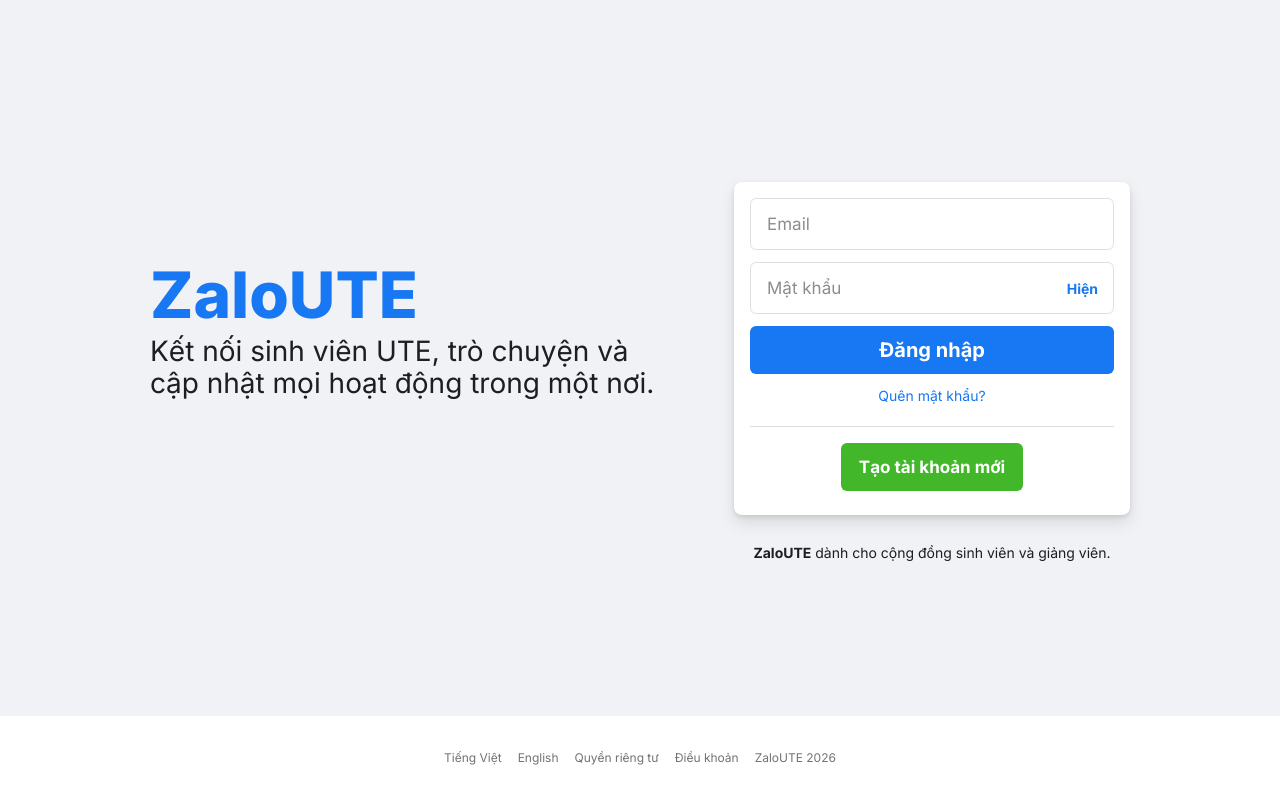
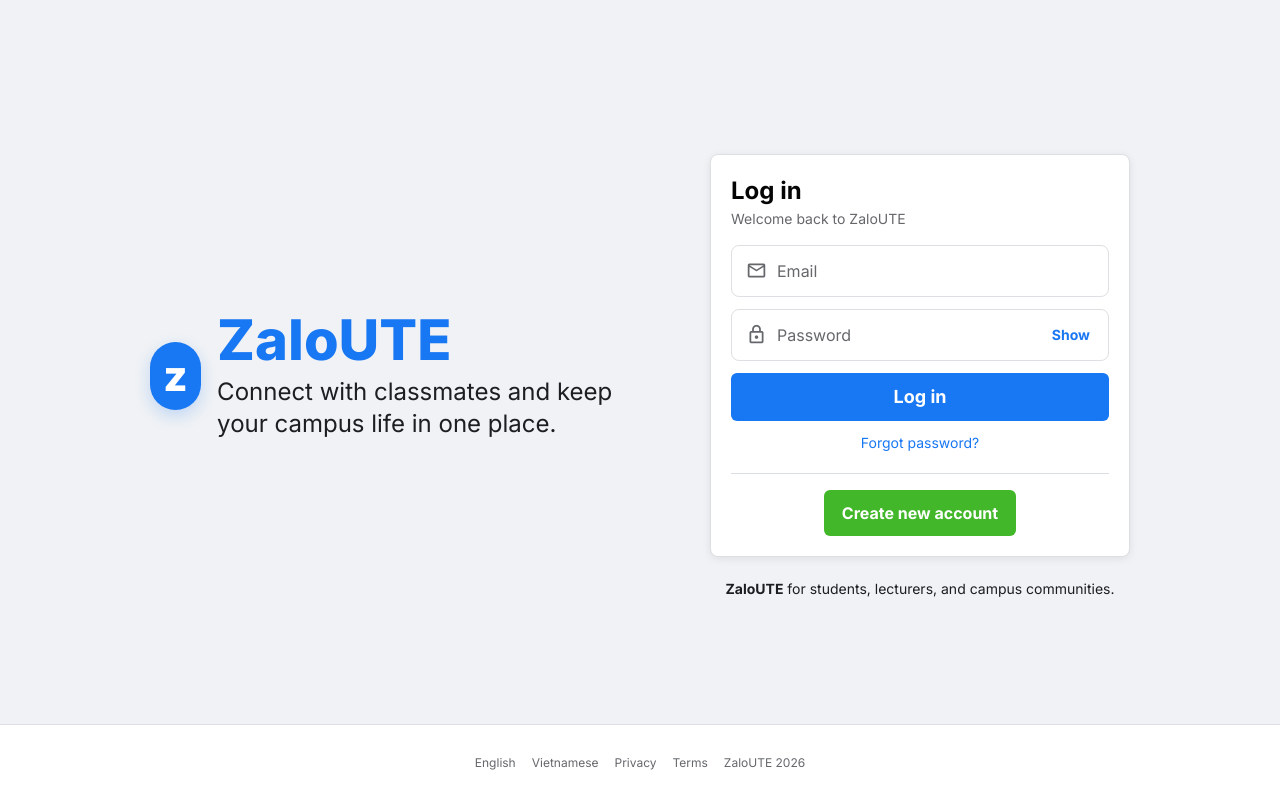
Before and after one commit to Cong-nghe-phan-mem-moi/ZaloUTE, a React (Vite) app in the folder client/: page /login in a window 1280 px wide. Built offline with nearby package versions, Linux system fonts and the light colour scheme.

Commit message:
fix(user): fix user login page

```diff
--- a/client/src/pages/LoginPage.css
+++ b/client/src/pages/LoginPage.css
@@ -1,9 +1,9 @@
 .login-page {
   min-height: 100vh;
   background: #f0f2f5;
+  color: #050505;
   display: flex;
   flex-direction: column;
-  color: #1c1e21;
 }
 
 .login-shell {
@@ -11,31 +11,59 @@
   margin: 0 auto;
   padding: 92px 0 64px;
   display: grid;
-  grid-template-columns: minmax(0, 1fr) 396px;
-  gap: 56px;
+  grid-template-columns: minmax(0, 1fr) 420px;
+  gap: 72px;
   align-items: center;
   flex: 1;
 }
 
 .brand-panel {
-  padding-bottom: 82px;
+  display: flex;
+  flex-direction: column;
+  gap: 28px;
+  min-width: 0;
+}
+
+.brand-lockup {
+  display: flex;
+  align-items: center;
+  gap: 16px;
+}
+
+.brand-mark {
+  border-radius: 999px;
+  background: #1877f2;
+  color: #ffffff;
+  display: flex;
+  align-items: center;
+  justify-content: center;
+  font-weight: 800;
+  letter-spacing: 0;
+  box-shadow: 0 6px 16px rgba(24, 119, 242, 0.22);
+}
+
+.brand-mark {
+  width: 68px;
+  height: 68px;
+  font-size: 42px;
+  line-height: 1;
 }
 
 .brand-panel h1 {
-  margin: 0 0 8px;
+  margin: 0;
   color: #1877f2;
-  font-size: 64px;
+  font-size: 56px;
   line-height: 1;
   font-weight: 800;
   letter-spacing: 0;
 }
 
 .brand-panel p {
-  margin: 0;
-  max-width: 520px;
-  font-size: 28px;
+  margin: 8px 0 0;
+  max-width: 560px;
+  color: #1c1e21;
+  font-size: 24px;
   line-height: 32px;
-  color: #1c1e21;
 }
 
 .login-panel {
@@ -46,72 +74,105 @@
 
 .login-card {
   background: #ffffff;
+  border: 1px solid #dddfe2;
   border-radius: 8px;
-  box-shadow: 0 2px 4px rgba(0, 0, 0, 0.1), 0 8px 16px rgba(0, 0, 0, 0.1);
-  padding: 16px 16px 24px;
+  box-shadow: 0 2px 8px rgba(0, 0, 0, 0.08);
+  padding: 20px;
   display: flex;
   flex-direction: column;
   gap: 12px;
 }
 
-.login-card input {
-  width: 100%;
-  height: 52px;
-  box-sizing: border-box;
-  border: 1px solid #dddfe2;
-  border-radius: 6px;
-  padding: 14px 16px;
-  font-size: 17px;
-  line-height: 20px;
-  color: #1d2129;
-  outline: none;
-  background: #ffffff;
+.login-card-header {
+  margin-bottom: 4px;
 }
 
-.login-card input::placeholder {
-  color: #8a8d91;
+.login-card-header h2 {
+  margin: 0;
+  color: #050505;
+  font-size: 24px;
+  line-height: 32px;
+  font-weight: 700;
+  letter-spacing: 0;
 }
 
-.login-card input:focus {
+.login-card-header p {
+  margin: 2px 0 0;
+  color: #65676b;
+  font-size: 14px;
+  line-height: 20px;
+}
+
+.input-shell {
+  height: 52px;
+  border: 1px solid #dddfe2;
+  border-radius: 8px;
+  background: #ffffff;
+  display: flex;
+  align-items: center;
+  gap: 10px;
+  padding: 0 14px;
+}
+
+.input-shell:focus-within {
   border-color: #1877f2;
   box-shadow: 0 0 0 2px #e7f3ff;
 }
 
-.password-field {
-  position: relative;
+.input-shell .material-symbols-outlined {
+  color: #65676b;
+  font-size: 21px;
+  flex: 0 0 auto;
+}
+
+.input-shell input {
+  min-width: 0;
+  flex: 1;
+  height: 100%;
+  border: 0;
+  outline: 0;
+  background: transparent;
+  color: #050505;
+  font-size: 16px;
+  line-height: 20px;
+}
+
+.input-shell input::placeholder {
+  color: #65676b;
 }
 
 .password-field input {
-  padding-right: 72px;
+  padding-right: 8px;
 }
 
 .password-toggle {
-  position: absolute;
-  top: 50%;
-  right: 8px;
-  transform: translateY(-50%);
   border: 0;
   background: transparent;
   color: #1877f2;
   font-size: 14px;
   font-weight: 700;
-  padding: 8px;
+  padding: 8px 4px;
   border-radius: 6px;
-}
-
-.password-toggle:active {
-  transform: translateY(-50%);
+  flex: 0 0 auto;
 }
 
 .login-error {
   margin: 0;
   padding: 10px 12px;
-  border-radius: 6px;
+  border-radius: 8px;
   background: #fff4f2;
   color: #b00020;
   border: 1px solid #ffd4cc;
   font-size: 14px;
   line-height: 20px;
+  display: flex;
+  align-items: flex-start;
+  gap: 8px;
+}
+
+.login-error .material-symbols-outlined {
+  font-size: 20px;
+  flex: 0 0 auto;
 }
 
 .login-button {
@@ -120,10 +181,14 @@
   border-radius: 6px;
   background: #1877f2;
   color: #ffffff;
-  font-size: 20px;
+  font-size: 18px;
   line-height: 24px;
   font-weight: 700;
   padding: 0 16px;
+}
+
+.login-button:hover:not(:disabled) {
+  background: #166fe5;
 }
 
 .forgot-link {
@@ -146,7 +211,7 @@
 }
 
 .create-button {
-  min-height: 48px;
+  min-height: 46px;
   border-radius: 6px;
   background: #42b72a;
   color: #ffffff;
@@ -155,31 +220,37 @@
   justify-content: center;
   align-self: center;
   padding: 0 18px;
-  font-size: 17px;
+  font-size: 16px;
   line-height: 20px;
   font-weight: 700;
   text-decoration: none;
 }
 
+.create-button:hover {
+  background: #36a420;
+}
+
 .login-caption {
-  margin: 28px 0 0;
+  margin: 22px 0 0;
   text-align: center;
   font-size: 14px;
   line-height: 20px;
+  color: #1c1e21;
 }
 
 .login-footer {
   background: #ffffff;
-  min-height: 84px;
-  padding: 24px 32px;
+  min-height: 76px;
+  padding: 22px 32px;
   display: flex;
   justify-content: center;
   align-items: center;
   gap: 16px;
   flex-wrap: wrap;
-  color: #737373;
+  color: #65676b;
   font-size: 12px;
   line-height: 16px;
+  border-top: 1px solid #dddfe2;
 }
 
 .sr-only {
@@ -194,55 +265,66 @@
   border: 0;
 }
 
-@media (max-width: 900px) {
+@media (max-width: 980px) {
   .login-shell {
     grid-template-columns: 1fr;
-    gap: 32px;
-    padding: 40px 0;
-    width: min(432px, calc(100% - 32px));
+    gap: 28px;
+    padding: 36px 0;
+    width: min(460px, calc(100% - 32px));
   }
 
-  .brand-panel {
-    padding-bottom: 0;
-    text-align: center;
+  .brand-lockup {
+    justify-content: center;
+    text-align: left;
   }
 
   .brand-panel h1 {
-    font-size: 48px;
+    font-size: 44px;
   }
 
   .brand-panel p {
-    max-width: none;
-    font-size: 22px;
-    line-height: 28px;
+    max-width: 360px;
+    font-size: 18px;
+    line-height: 25px;
   }
+
 }
 
-@media (max-width: 420px) {
+@media (max-width: 460px) {
   .login-shell {
     width: calc(100% - 24px);
-    padding: 28px 0;
+    padding: 24px 0;
+  }
+
+  .brand-lockup {
+    align-items: flex-start;
+  }
+
+  .brand-mark {
+    width: 54px;
+    height: 54px;
+    font-size: 34px;
   }
 
   .brand-panel h1 {
-    font-size: 42px;
+    font-size: 38px;
   }
 
   .brand-panel p {
-    font-size: 19px;
-    line-height: 25px;
+    font-size: 16px;
+    line-height: 22px;
   }
 
   .login-card {
-    padding: 14px;
+    padding: 16px;
   }
 
-  .login-card input {
-    font-size: 16px;
+  .input-shell {
+    height: 50px;
   }
 
   .login-footer {
-    padding: 20px 16px;
+    padding: 18px 16px;
     gap: 10px 14px;
   }
 }
--- a/client/src/pages/LoginPage.jsx
+++ b/client/src/pages/LoginPage.jsx
@@ -6,7 +6,7 @@
   return (
     error.response?.data?.message ||
     error.message ||
-    'Không thể đăng nhập. Vui lòng thử lại.'
+    'Unable to log in. Please try again.'
   )
 }
 
@@ -40,17 +40,29 @@
 
   return (
     <main className="login-page">
-      <section className="login-shell" aria-label="Đăng nhập ZaloUTE">
+      <section className="login-shell" aria-label="ZaloUTE login">
         <div className="brand-panel">
+          <div className="brand-lockup">
+            <div className="brand-mark">z</div>
+            <div>
               <h1>ZaloUTE</h1>
-          <p>Kết nối sinh viên UTE, trò chuyện và cập nhật mọi hoạt động trong một nơi.</p>
+              <p>Connect with classmates and keep your campus life in one place.</p>
+            </div>
+          </div>
         </div>
 
         <div className="login-panel">
           <form className="login-card" onSubmit={handleSubmit}>
+            <div className="login-card-header">
+              <h2>Log in</h2>
+              <p>Welcome back to ZaloUTE</p>
+            </div>
+
             <label className="sr-only" htmlFor="email">
               Email
             </label>
+            <div className="input-shell">
+              <span className="material-symbols-outlined">mail</span>
               <input
                 id="email"
                 name="email"
@@ -61,17 +73,19 @@
                 onChange={(event) => setEmail(event.target.value)}
                 required
               />
+            </div>
 
             <label className="sr-only" htmlFor="password">
-              Mật khẩu
+              Password
             </label>
-            <div className="password-field">
+            <div className="input-shell password-field">
+              <span className="material-symbols-outlined">lock</span>
               <input
                 id="password"
                 name="password"
                 type={showPassword ? 'text' : 'password'}
                 autoComplete="current-password"
-                placeholder="Mật khẩu"
+                placeholder="Password"
                 value={password}
                 onChange={(event) => setPassword(event.target.value)}
                 required
@@ -81,42 +95,43 @@
                 className="password-toggle"
                 onClick={() => setShowPassword((current) => !current)}
               >
-                {showPassword ? 'Ẩn' : 'Hiện'}
+                {showPassword ? 'Hide' : 'Show'}
               </button>
             </div>
 
             {errorMessage ? (
               <p className="login-error" role="alert">
+                <span className="material-symbols-outlined">error</span>
                 {errorMessage}
               </p>
             ) : null}
 
             <button className="login-button" type="submit" disabled={isSubmitting}>
-              {isSubmitting ? 'Đang đăng nhập...' : 'Đăng nhập'}
+              {isSubmitting ? 'Logging in...' : 'Log in'}
             </button>
 
             <a className="forgot-link" href="/forgot-password">
-              Quên mật khẩu?
+              Forgot password?
             </a>
 
             <div className="divider" aria-hidden="true" />
 
             <a className="create-button" href="/register">
-              Tạo tài khoản mới
+              Create new account
             </a>
           </form>
 
           <p className="login-caption">
-            <strong>ZaloUTE</strong> dành cho cộng đồng sinh viên và giảng viên.
+            <strong>ZaloUTE</strong> for students, lecturers, and campus communities.
           </p>
         </div>
       </section>
 
       <footer className="login-footer">
-        <span>Tiếng Việt</span>
         <span>English</span>
-        <span>Quyền riêng tư</span>
-        <span>Điều khoản</span>
+        <span>Vietnamese</span>
+        <span>Privacy</span>
+        <span>Terms</span>
         <span>ZaloUTE 2026</span>
       </footer>
     </main>
```
Lines whose indentation alone changed are shown as unchanged.
